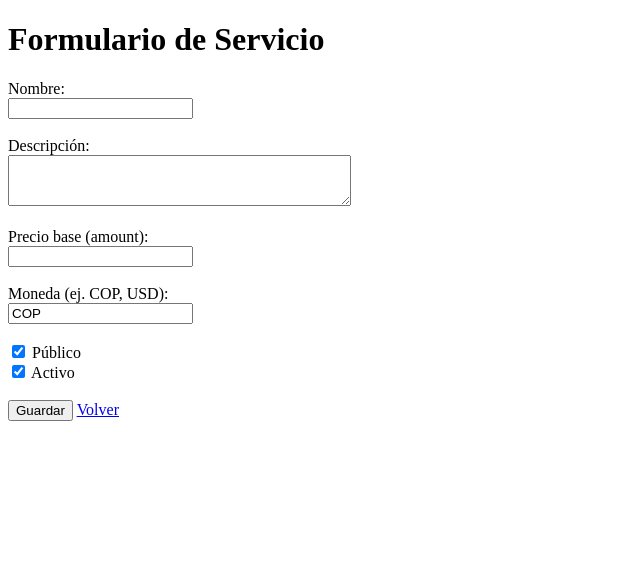
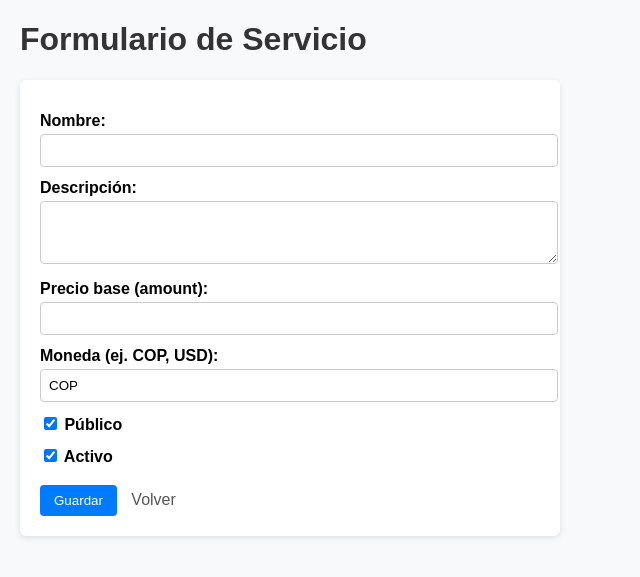
Before and after one commit to Vante52/AponiaHotel, a Spring Boot app: page /servicios/nuevo in a window 1280 px wide. Shown: the top 577 px of the page, without its empty margins (0-640 px from the left). Run offline with Spring Boot 4, Linux system fonts and the light colour scheme.

Commit message:
lista y tarjetas de servicio

```diff
--- a/aponia_hotel/src/main/java/com/aponia/aponia_hotel/controller/ServicioController.java
+++ b/aponia_hotel/src/main/java/com/aponia/aponia_hotel/controller/ServicioController.java
@@ -62,4 +62,11 @@ public class ServicioController {
         service.eliminar(id);
         return "redirect:/servicios";
     }
+
+    @GetMapping("/cards")
+    public String listarCards(Model model) {
+        model.addAttribute("servicios", service.listar());
+        return "servicios/cards"; // templates/servicios/cards.html
+    }
+
 }
--- a/aponia_hotel/src/main/resources/templates/servicios/form.html
+++ b/aponia_hotel/src/main/resources/templates/servicios/form.html
@@ -3,6 +3,63 @@
 <head>
   <meta charset="UTF-8">
   <title>Servicio</title>
+  <style>
+    body {
+      font-family: Arial, sans-serif;
+      margin: 20px;
+      background: #f8f9fa;
+    }
+    h1 {
+      color: #333;
+    }
+    form {
+      background: white;
+      padding: 20px;
+      border-radius: 6px;
+      max-width: 500px;
+      box-shadow: 0 2px 6px rgba(0,0,0,0.1);
+    }
+    label {
+      display: block;
+      margin-top: 12px;
+      margin-bottom: 4px;
+      font-weight: bold;
+    }
+    input[type="text"],
+    input[type="number"],
+    textarea {
+      width: 100%;
+      padding: 8px;
+      border: 1px solid #ccc;
+      border-radius: 4px;
+    }
+    textarea {
+      resize: vertical;
+    }
+    .checkbox-group {
+      margin-top: 10px;
+    }
+    button {
+      margin-top: 15px;
+      background-color: #007bff;
+      color: white;
+      border: none;
+      padding: 8px 14px;
+      border-radius: 4px;
+      cursor: pointer;
+    }
+    button:hover {
+      background-color: #0056b3;
+    }
+    a.volver {
+      margin-left: 10px;
+      color: #555;
+      text-decoration: none;
+    }
+    a.volver:hover {
+      text-decoration: underline;
+    }
+  </style>
 </head>
 <body>
 <h1>Formulario de Servicio</h1>
@@ -10,27 +67,25 @@
 <form th:action="${servicio.id} == null ? @{/servicios} : @{'/servicios/' + ${servicio.id}}" method="post">
   <input type="hidden" name="id" th:value="${servicio.id}" />
 
-  <label>Nombre:</label><br>
-  <input type="text" name="nombre" th:value="${servicio.nombre}" required maxlength="120" /><br><br>
+  <label>Nombre:</label>
+  <input type="text" name="nombre" th:value="${servicio.nombre}" required maxlength="120" />
 
-  <label>Descripción:</label><br>
-  <textarea name="descripcion" rows="3" cols="40" th:text="${servicio.descripcion}"></textarea><br><br>
+  <label>Descripción:</label>
+  <textarea name="descripcion" rows="3" th:text="${servicio.descripcion}"></textarea>
 
-  <label>Precio base (amount):</label><br>
-  <input type="number" step="0.01" name="precioBaseAmount" th:value="${servicio.precioBaseAmount}" /><br><br>
+  <label>Precio base (amount):</label>
+  <input type="number" step="0.01" name="precioBaseAmount" th:value="${servicio.precioBaseAmount}" />
 
-  <label>Moneda (ej. COP, USD):</label><br>
-  <input type="text" name="precioBaseCurrency" th:value="${servicio.precioBaseCurrency}" maxlength="3" /><br><br>
+  <label>Moneda (ej. COP, USD):</label>
+  <input type="text" name="precioBaseCurrency" th:value="${servicio.precioBaseCurrency}" maxlength="3" />
 
-  <label>
-    <input type="checkbox" name="publico" th:checked="${servicio.publico}" /> Público
-  </label><br>
-  <label>
-    <input type="checkbox" name="activo" th:checked="${servicio.activo}" /> Activo
-  </label><br><br>
+  <div class="checkbox-group">
+    <label><input type="checkbox" name="publico" th:checked="${servicio.publico}" /> Público</label>
+    <label><input type="checkbox" name="activo" th:checked="${servicio.activo}" /> Activo</label>
+  </div>
 
   <button type="submit">Guardar</button>
-  <a th:href="@{/servicios}">Volver</a>
+  <a class="volver" th:href="@{/servicios}">Volver</a>
 </form>
 </body>
 </html>
```
Also changed, not shown: aponia_hotel/src/main/resources/templates/servicios/cards.html (added, +83 -0 lines), aponia_hotel/src/main/resources/templates/servicios/list.html (+65 -3 lines), aponia_hotel/src/main/resources/static/css/lista_servicios.css (added).
